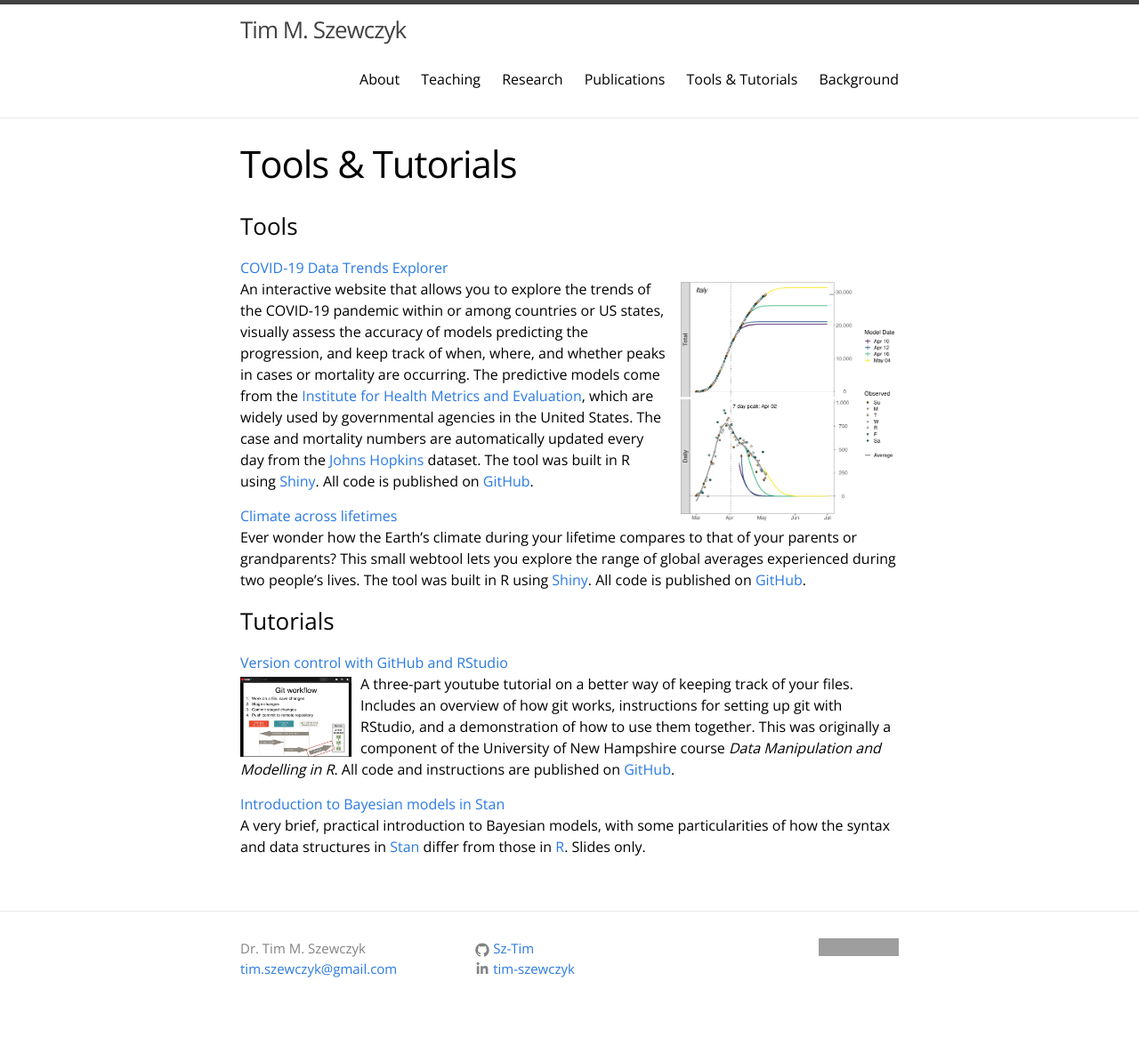
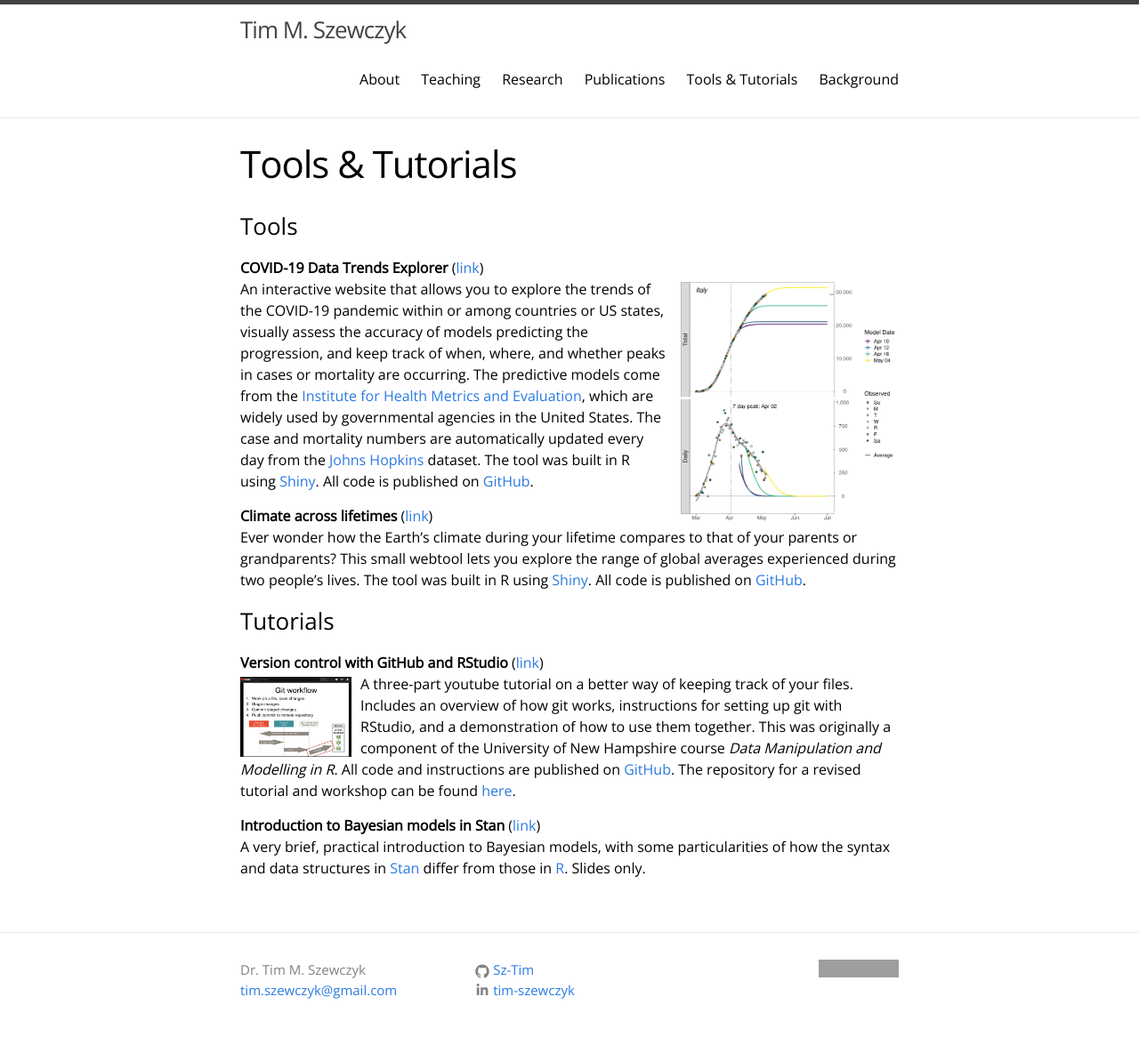
Before and after one commit to Sz-Tim/Sz-Tim.github.io, a Jekyll site: the page built from tools.md, in a window 1280 px wide. Shown: the whole page at 89% size. Built offline with Jekyll 4.4.1, drawn with Linux system fonts in a browser that asks for light colours; before the commit the page ends 1160 px from its top, so only the background shows below that; grey boxes are pictures that could not be loaded.

Commit message:
formatting and hyperlinks

```diff
--- a/tools.md
+++ b/tools.md
@@ -6,18 +6,18 @@ weight: 5
 ---
 
 ### Tools
-[COVID-19 Data Trends Explorer](https://sz-tim.shinyapps.io/covid19-ihme/)
+**COVID-19 Data Trends Explorer** ([link](https://sz-tim.shinyapps.io/covid19-ihme/))
 [<img width="250" height="275" style="float:right; margin-left: 10px" src="{{ site.url }}/assets/COVID_Italy.png">](https://sz-tim.shinyapps.io/covid19-ihme/)An interactive website that allows you to explore the trends of the COVID-19 pandemic within or among countries or US states, visually assess the accuracy of models predicting the progression, and keep track of when, where, and whether peaks in cases or mortality are occurring. The predictive models come from the [Institute for Health Metrics and Evaluation](http://www.healthdata.org/covid), which are widely used by governmental agencies in the United States. The case and mortality numbers are automatically updated every day from the [Johns Hopkins](https://github.com/CSSEGISandData/COVID-19) dataset. The tool was built in R using [Shiny](https://shiny.rstudio.com/). All code is published on [GitHub](https://github.com/Sz-Tim/COVID19-IHME).
 
 
-[Climate across lifetimes](https://sz-tim.shinyapps.io/climate-in-my-life/)
+**Climate across lifetimes** ([link](https://sz-tim.shinyapps.io/climate-in-my-life/))
 Ever wonder how the Earth's climate during your lifetime compares to that of your parents or grandparents? This small webtool lets you explore the range of global averages experienced during two people's lives. The tool was built in R using [Shiny](https://shiny.rstudio.com/). All code is published on [GitHub](https://github.com/Sz-Tim/climate-in-my-life).
 
 
 
 ### Tutorials
-[Version control with GitHub and RStudio](https://www.youtube.com/playlist?list=PL7GjEq0oE7-YrZoV5eWkO-YOQbZtz-RxX)
-[<img width="125" height="90" style="float:left; margin-right: 10px; margin-top: 4px" src="{{ site.url }}/assets/git_workflow.png">](https://www.youtube.com/playlist?list=PL7GjEq0oE7-YrZoV5eWkO-YOQbZtz-RxX)A three-part youtube tutorial on a better way of keeping track of your files. Includes an overview of how git works, instructions for setting up git with RStudio, and a demonstration of how to use them together. This was originally a component of the University of New Hampshire course *Data Manipulation and Modelling in R*. All code and instructions are published on [GitHub](https://github.com/Sz-Tim/NR995_Module_9).
+**Version control with GitHub and RStudio** ([link](https://www.youtube.com/playlist?list=PL7GjEq0oE7-YrZoV5eWkO-YOQbZtz-RxX))
+[<img width="125" height="90" style="float:left; margin-right: 10px; margin-top: 4px" src="{{ site.url }}/assets/git_workflow.png">](https://www.youtube.com/playlist?list=PL7GjEq0oE7-YrZoV5eWkO-YOQbZtz-RxX)A three-part youtube tutorial on a better way of keeping track of your files. Includes an overview of how git works, instructions for setting up git with RStudio, and a demonstration of how to use them together. This was originally a component of the University of New Hampshire course *Data Manipulation and Modelling in R*. All code and instructions are published on [GitHub](https://github.com/Sz-Tim/NR995_Module_9). The repository for a revised tutorial and workshop can be found [here](https://github.com/Sz-Tim/Bertelsmeier_Group).
 
-[Introduction to Bayesian models in Stan]({{ site.url }}/assets/stan_intro.pdf)
+**Introduction to Bayesian models in Stan** ([link]({{ site.url }}/assets/stan_intro.pdf))
 A very brief, practical introduction to Bayesian models, with some particularities of how the syntax and data structures in [Stan](https://mc-stan.org//) differ from those in [R](http://cran.r-project.org/). Slides only.
```
